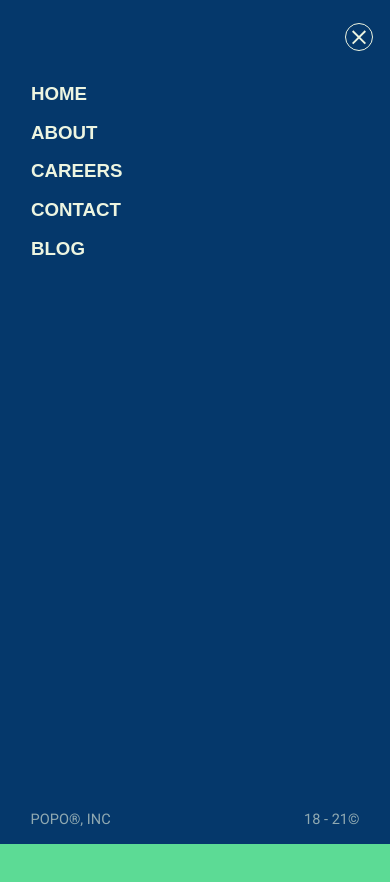
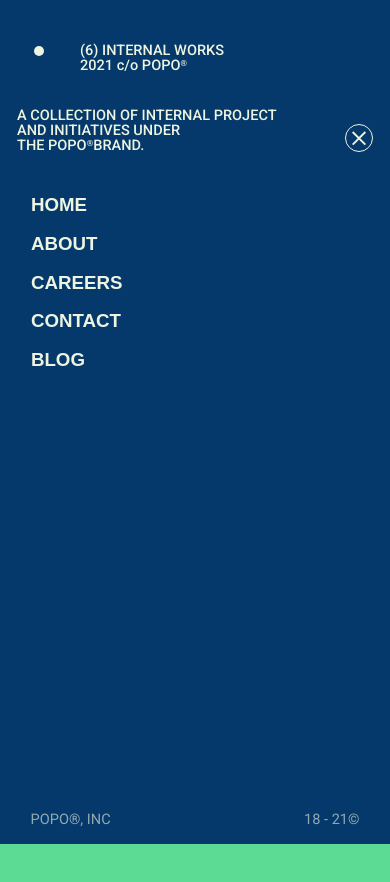
Before and after one commit to hjiseong/performance, a React (Create React App) app in the folder frontend/: page / in a window 390 px wide. Both pictures are taken after a click on the button "MENU". Shown: the top 882 px of the page. Built offline with nearby package versions, Linux system fonts and the light colour scheme; a web font is replaced by a local one.

Commit message:
Add navigation web header

```diff
--- a/frontend/src/components/Navigation.tsx
+++ b/frontend/src/components/Navigation.tsx
@@ -58,11 +58,11 @@ export default function Navigation({ onClose }: Props): ReactElement {
     });
     document.addEventListener("mousemove", (e) => {
       if (cursorRef.current) {
-        cursorRef.current.style.top = `${e.clientY - 140 - 45}px`;
+        cursorRef.current.style.top = `${e.clientY - 140 - 65}px`;
         cursorRef.current.style.left = `${e.clientX - 55}px`;
       }
     });
-    document.querySelectorAll(".image-link").forEach((link) => {
+    document.querySelectorAll(".image-content").forEach((link) => {
       link.addEventListener("mouseover", function (e) {
         document.querySelector(".cursor")?.classList.add("blend");
       });
@@ -75,6 +75,24 @@ export default function Navigation({ onClose }: Props): ReactElement {
   return (
     <div className="navigation">
       <header className="nav-header">
+        <div className="nav-info">
+          <span className="nav-dot"></span>
+          <span className="nav-description">
+            <div>(6) INTERNAL WORKS</div>
+            <div>
+              2021 c/o POPO
+              <span className="r-round small">®</span>
+            </div>
+          </span>
+          <span className="nav-description">
+            <div>A COLLECTION OF INTERNAL PROJECT AND INITIATIVES UNDER</div>
+            <div>
+              THE POPO<span className="r-round small">®</span>
+              BRAND.
+            </div>
+          </span>
+        </div>
+        <div className="nav-logo"></div>
         <button className="nav-close" onClick={() => onClose()}>
           <svg xmlns="http://www.w3.org/2000/svg" viewBox="0 0 11.7 11.7">
             <path d="M0,10.6L10.6,0l1.1,1.1L1.1,11.7L0,10.6z"></path>
@@ -102,7 +120,9 @@ export default function Navigation({ onClose }: Props): ReactElement {
             </div>
             <div className="image-content">
               <h3 className="image-title">
-                <span>Moves®</span>
+                <span>
+                  Moves<span className="r-round">®</span>
+                </span>
                 <span>©2019</span>
               </h3>
               <div className="image-subtitle">our new hq</div>
@@ -127,7 +147,9 @@ export default function Navigation({ onClose }: Props): ReactElement {
             </div>
             <div className="image-content">
               <h3 className="image-title">
-                <span>Moves®</span>
+                <span>
+                  Moves<span className="r-round">®</span>
+                </span>
                 <span>©2019</span>
               </h3>
               <div className="image-subtitle">our new hq</div>
@@ -152,7 +174,9 @@ export default function Navigation({ onClose }: Props): ReactElement {
             </div>
             <div className="image-content">
               <h3 className="image-title">
-                <span>Moves®</span>
+                <span>
+                  Moves<span className="r-round">®</span>
+                </span>
                 <span>©2019</span>
               </h3>
               <div className="image-subtitle">our new hq</div>
@@ -177,7 +201,9 @@ export default function Navigation({ onClose }: Props): ReactElement {
             </div>
             <div className="image-content">
               <h3 className="image-title">
-                <span>Moves®</span>
+                <span>
+                  Moves<span className="r-round">®</span>
+                </span>
                 <span>©2019</span>
               </h3>
               <div className="image-subtitle">our new hq</div>
@@ -202,7 +228,9 @@ export default function Navigation({ onClose }: Props): ReactElement {
             </div>
             <div className="image-content">
               <h3 className="image-title">
-                <span>Moves®</span>
+                <span>
+                  Moves<span className="r-round">®</span>
+                </span>
                 <span>©2019</span>
               </h3>
               <div className="image-subtitle">our new hq</div>
@@ -227,7 +255,9 @@ export default function Navigation({ onClose }: Props): ReactElement {
             </div>
             <div className="image-content">
               <h3 className="image-title">
-                <span>Moves®</span>
+                <span>
+                  Moves<span className="r-round">®</span>
+                </span>
                 <span>©2019</span>
               </h3>
               <div className="image-subtitle">our new hq</div>
--- a/frontend/src/hooks/useDragScroll.ts
+++ b/frontend/src/hooks/useDragScroll.ts
@@ -26,7 +26,7 @@ export default function useDragScroll({
       ref.current.addEventListener("mousemove", mouseMoveHandler);
       ref.current.addEventListener("mouseup", mouseUpHandler);
       cursorRef.current?.classList.add("mousedown");
-      cursorRef.current.style.top = `${e.clientY - 140 - 45}px`;
+      cursorRef.current.style.top = `${e.clientY - 140 - 65}px`;
       cursorRef.current.style.left = `${e.clientX - 55}px`;
     }
   };
@@ -39,7 +39,7 @@ export default function useDragScroll({
     if (ref.current && containerRef.current && cursorRef.current) {
       offset = position.left - dx;
       setLeft(offset * 0.4);
-      cursorRef.current.style.top = `${e.clientY - 140 - 45}px`;
+      cursorRef.current.style.top = `${e.clientY - 140 - 65}px`;
       cursorRef.current.style.left = `${e.clientX - 55}px`;
     }
   };
--- a/frontend/src/theme/components/Navigation.scss
+++ b/frontend/src/theme/components/Navigation.scss
@@ -50,9 +50,35 @@
   display: flex;
   background-color: $blue;
   width: 100%;
-  padding: calc(1.5rem + 2vw) calc(0.7rem + 2.5vw);
+  // padding: calc(1.5rem + 2vw) calc(0.7rem + 2.5vw);
+  padding: calc(-0.5rem + 2vw) calc(0.7rem + 2.5vw) calc(1.5rem + 2vw);
   box-sizing: border-box;
-  align-items: center;
+  align-items: flex-end;
+}
+
+.nav-info {
+}
+
+.nav-dot {
+  display: inline-block;
+  width: 10px;
+  height: 10px;
+  background-color: $white;
+  border-radius: 50%;
+  margin-right: 3.5rem;
+  margin-bottom: 1.3rem;
+  margin-left: 1.6rem;
+}
+
+.nav-description {
+  display: inline-block;
+  font-size: 1.4rem;
+  font-weight: 500;
+  margin-right: 6.5rem;
+}
+
+.nav-logo {
+  display: inline-block;
 }
 
 .nav-close {
@@ -60,6 +86,7 @@
   width: 36px;
   height: 36px;
   margin-left: auto;
+  margin-bottom: 1rem;
   font-size: 16px;
   border: 1px solid $white;
   background: none;
@@ -183,6 +210,16 @@
   & > span:last-child {
     margin-left: auto;
   }
+}
+.r-round {
+  vertical-align: top;
+  font-size: 1.2rem;
+  display: inline-block;
+  margin-top: 2px;
+}
+.r-round.small {
+  font-size: 0.8rem;
+  margin-top: 1px;
 }
 .image-subtitle {
   font-size: 1.2rem;
```
